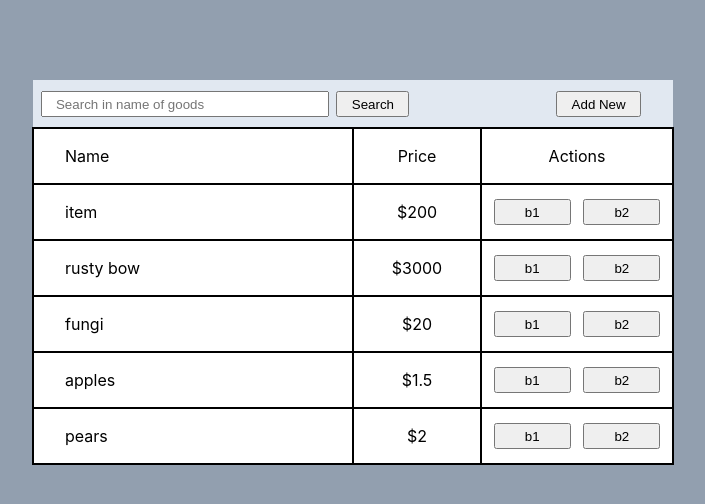
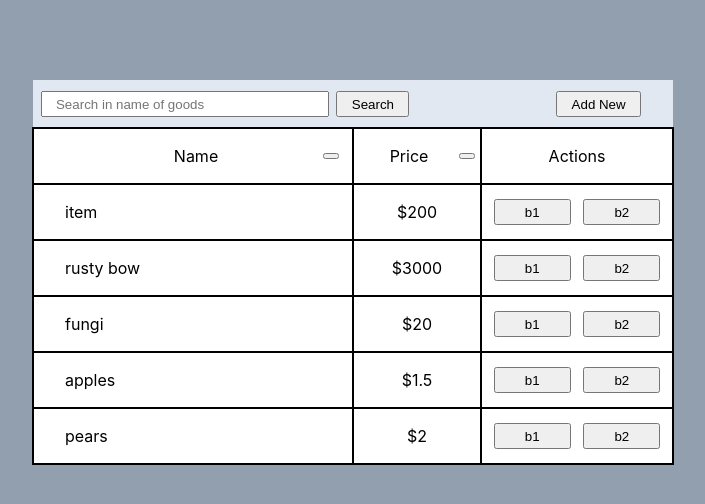
Before and after one commit to NulleanAndRain/ReactJSPractice, a React (Create React App) app: page / in a window 1280 px wide. Shown: the top 504 px of the page, without its empty margins (287-992 px from the left). Built offline with nearby package versions, Linux system fonts and the light colour scheme.

Commit message:
changed table header cells

```diff
--- a/src/components/Table/Table.css
+++ b/src/components/Table/Table.css
@@ -37,3 +37,23 @@
     width: 40%;
     height: 2em;
 }
+
+.HeaderCell{
+    width: 90%;
+    height: 100%;
+    display: flex;
+    align-items: center;
+    text-align: center;
+    justify-content: space-between;
+    padding-left: 5%;
+    padding-right: 5%;
+    align-self: center;
+}
+.HeaderCellText{
+    display: flex;
+    text-align: center;
+    align-items: center;
+    justify-content: center;
+    width: 90%;
+    height: 100%;
+}
--- a/src/components/Table/TableHeader.js
+++ b/src/components/Table/TableHeader.js
@@ -1,9 +1,20 @@
 import { TableItem } from "./TableItem";
 
-export function TableHeader(props) {
+const TableHeader = (props) => {
     return <TableItem
-        Item1 = {<>Name</>}
-        Item2 = {<>Price</>}
+        Item1 = {<CtrlCell text = 'Name'/>}
+        Item2 = {<CtrlCell text = 'Price'/>}
         Item3 = {<>Actions</>}
     />
 }
+
+const CtrlCell = props =>{
+    return (
+        <div className = 'HeaderCell'>
+            <span className='HeaderCellText'>{props.text}</span>
+            <button onClick = {props.action}> </button>
+        </div>
+    );
+}
+
+export {TableHeader};
```
